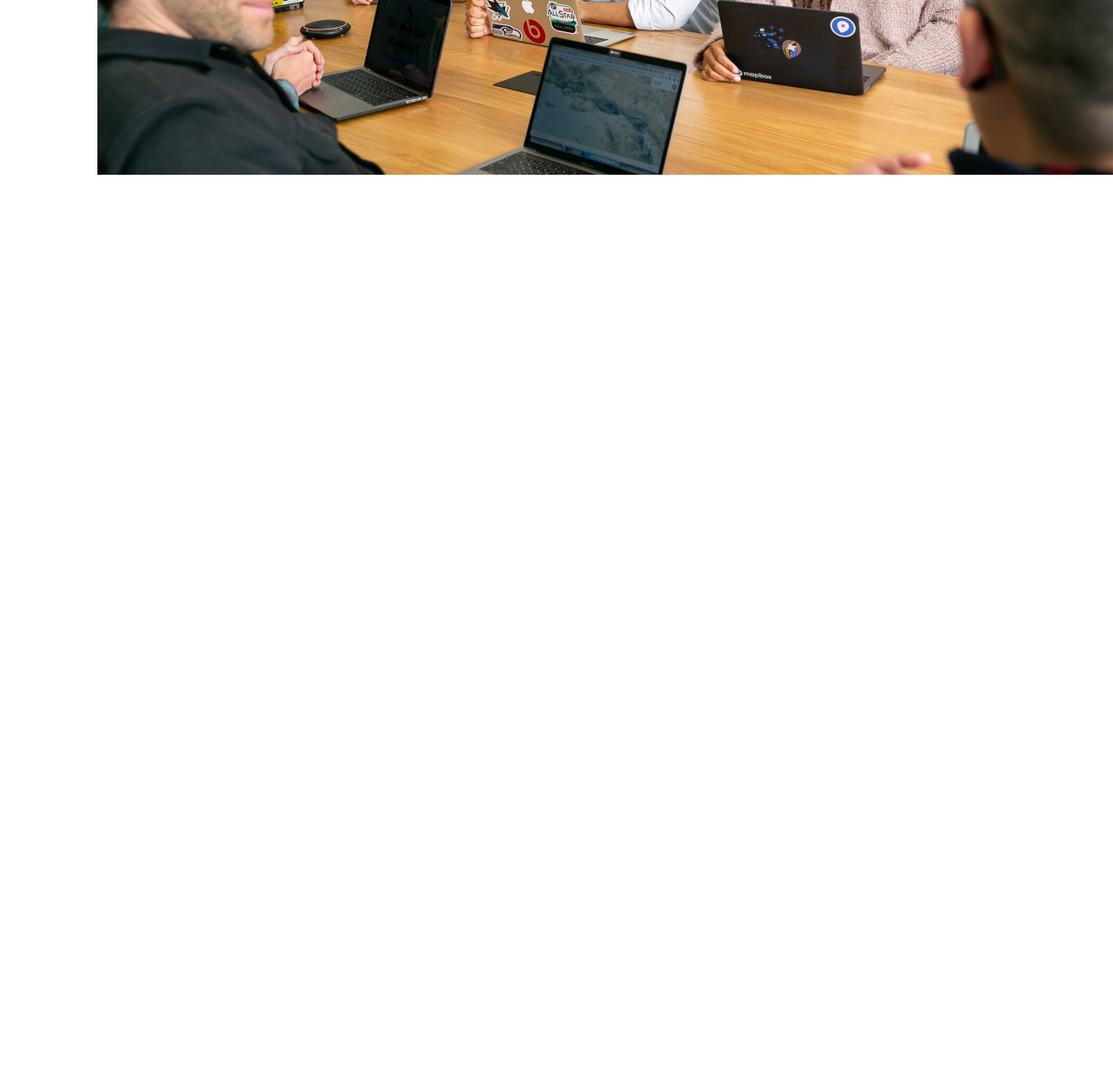
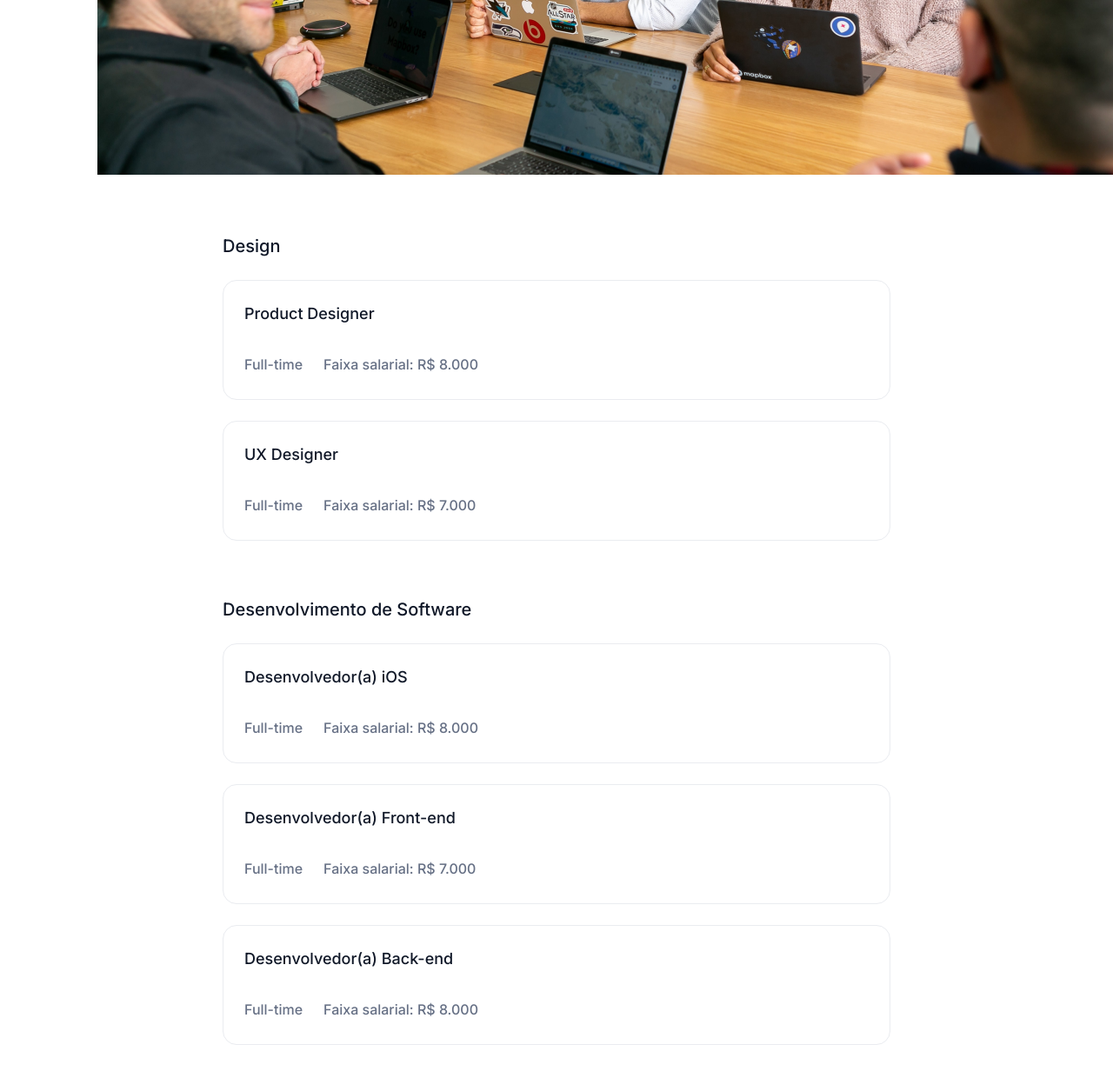
Before and after one commit to danieltheodoro/7daysofcode, a plain HTML site: page index.html in a window 1280 px wide. Shown: the part 1362-2602 px from the top of the page at 87% size. Before the commit the page ends 1662 px from the top, so only its background shows below. Drawn offline with Linux system fonts and the light colour scheme.

Commit message:
Inserida a segunda parte da seção de procura de vagas. Quinto dia do desafio. #7DaysOfCode #feedback7DoC

```diff
--- a/index.html
+++ b/index.html
@@ -62,8 +62,49 @@
             <p class="vagas__talentos__textos__descricao">Somos uma equipe 100% remota com pessoas do Brasil inteiro.</p>
         </div>
         <figure class="vagas__talentos__imagem">
-        <img src="./img/Image.png" alt="Imagem de uma equipe de trabalho reunida sorrindo">
+        <img src="./img/Image.png" alt="Equipe de trabalho reunida sorrindo">
         </figure>
+        <div class="vagas__areas">
+            <span class="vagas__areas__titulo">Design</span>
+            <div class="vagas__areas__cargo">
+                <span class="vagas__areas__cargo__titulo"> Product Designer</span>
+                <div class="vagas__areas__cargo__informacoes">
+                    <span>Full-time</span>
+                    <span>Faixa salarial: R$ 8.000</span>
+                </div>
+            </div>
+            <div class="vagas__areas__cargo">
+                <span class="vagas__areas__cargo__titulo"> UX Designer</span>
+                <div class="vagas__areas__cargo__informacoes">
+                    <span>Full-time</span>
+                    <span>Faixa salarial: R$ 7.000</span>
+                </div>
+            </div>
+        </div>
+        <div class="vagas__areas">
+            <span class="vagas__areas__titulo">Desenvolvimento de Software</span>
+            <div class="vagas__areas__cargo">
+                <span class="vagas__areas__cargo__titulo"> Desenvolvedor(a) iOS</span>
+                <div class="vagas__areas__cargo__informacoes">
+                    <span>Full-time</span>
+                    <span>Faixa salarial: R$ 8.000</span>
+                </div>
+            </div>
+            <div class="vagas__areas__cargo">
+                <span class="vagas__areas__cargo__titulo"> Desenvolvedor(a) Front-end</span>
+                    <div class="vagas__areas__cargo__informacoes">
+                        <span>Full-time</span>
+                        <span>Faixa salarial: R$ 7.000</span>
+                    </div>
+            </div>
+            <div class="vagas__areas__cargo">
+                <span class="vagas__areas__cargo__titulo"> Desenvolvedor(a) Back-end</span>
+                <div class="vagas__areas__cargo__informacoes">
+                    <span>Full-time</span>
+                    <span>Faixa salarial: R$ 8.000</span>
+                </div>
+            </div>
+        </div>
     </section>
     </body>
 </body>
--- a/styles.css
+++ b/styles.css
@@ -54,6 +54,7 @@ table {
     --preto-titulos: #101828;
     --cinza-texto: #667085;
     --vermelho-destaque: #8E2424;
+    --cinza-borda: #EAECF0;
   }
 
   .cabecalho {
@@ -267,3 +268,52 @@ height: 288px;
     text-align: center;
 
   }
+
+  .vagas__areas {
+width: 768px;
+margin: 64px auto;
+text-align: left;
+  }
+  .vagas__areas__titulo {
+    color: var(--preto-titulos);
+    font-family: "Inter", sans-serif;
+    font-size: 20px;
+    line-height: 30px;
+    font-optical-sizing: auto;
+    font-weight: 500;
+    font-style: normal;
+    margin-bottom: 8px;
+  }
+
+  .vagas__areas__cargo
+
+  {
+    margin-top: 24px;
+    border: 1px solid var(--cinza-borda);
+    border-radius: 16px;
+    padding: 24px 24px 28px 24px;
+  }
+
+  .vagas__areas__cargo__titulo{
+    color: var(--preto-titulos);
+    font-family: "Inter", sans-serif;
+    font-size: 18px;
+    line-height: 28px;
+    font-optical-sizing: auto;
+    font-weight: 500;
+    font-style: normal;
+    margin-bottom: 32px;
+  }
+
+  .vagas__areas__cargo__informacoes {
+    color: var(--cinza-texto);
+    font-family: "Inter", sans-serif;
+    font-size: 16px;
+    line-height: 24px;
+    font-optical-sizing: auto;
+    font-weight: 500;
+    font-style: normal;
+    display: flex;
+    gap: 24px;
+    margin-top: 32px;
+  }
```
